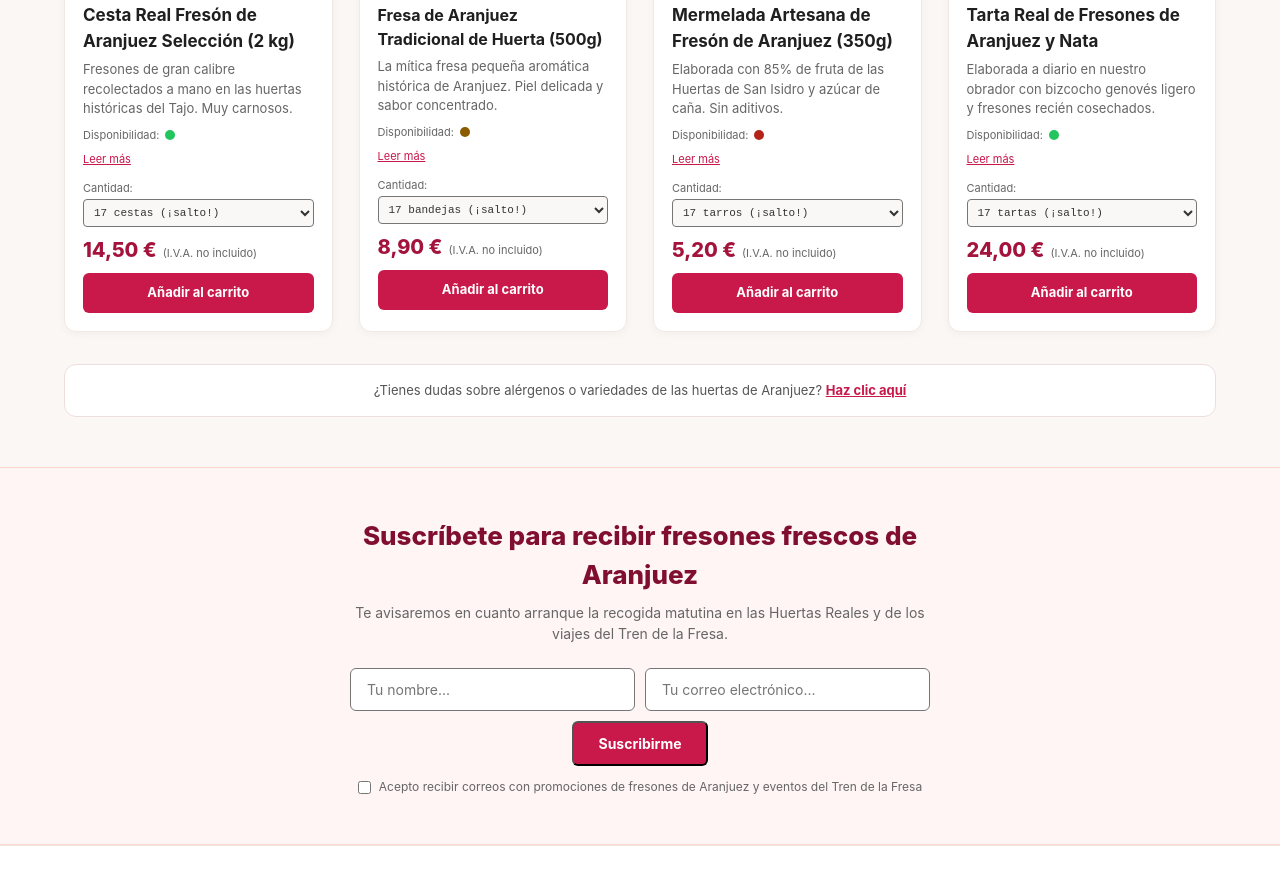
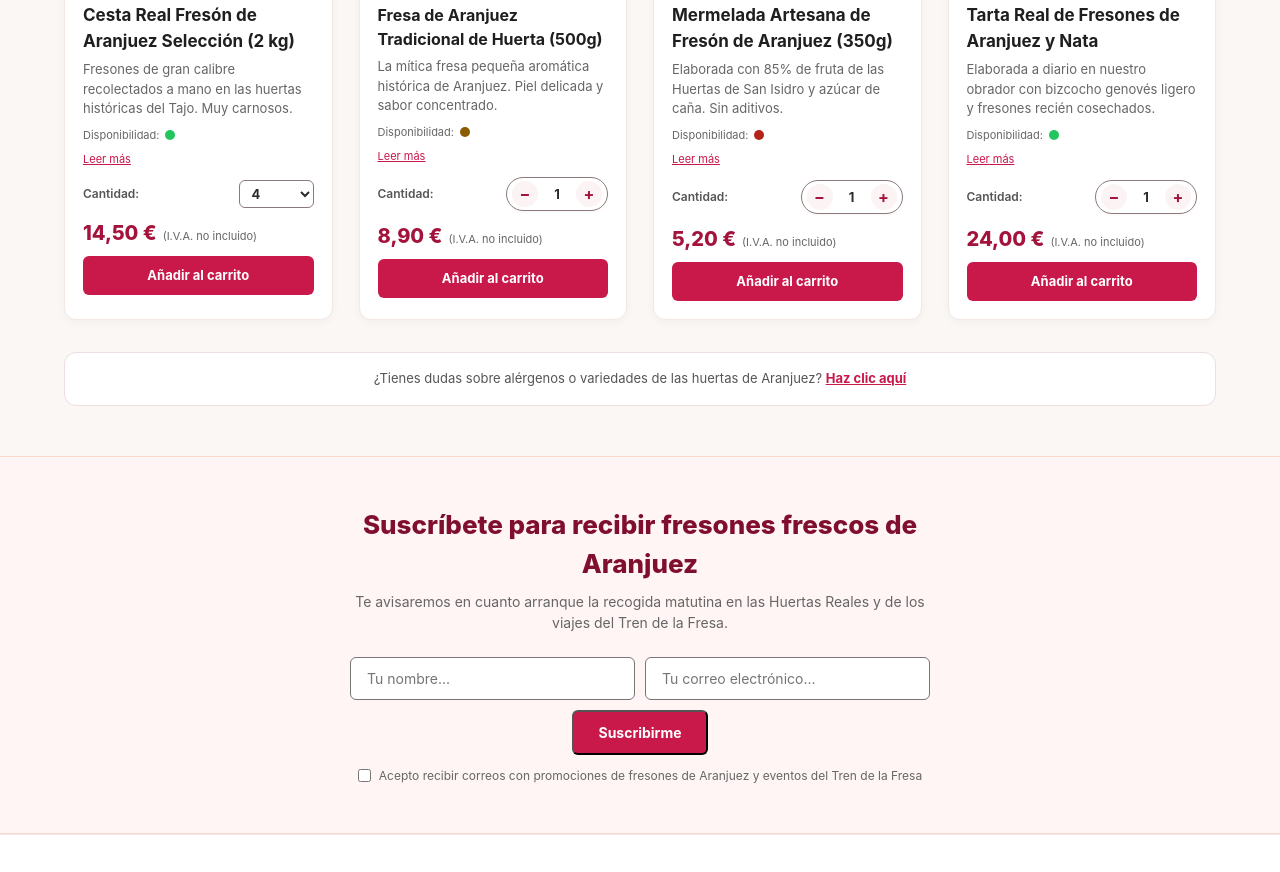
Before and after one commit to MrAceitun0/a11y-workshop, a plain HTML site: page broken/index.html in a window 1280 px wide. Shown: the part 1042-1914 px from the top of the page. Drawn offline with Linux system fonts and the light colour scheme; a script that the page names is missing.

Commit message:
Selector issues

```diff
--- a/broken/index.html
+++ b/broken/index.html
@@ -320,23 +320,96 @@
 
         .qty-row {
             display: flex;
-            flex-direction: column;
-            gap: 3px;
-            font-size: 11px;
-            color: #666666;
-            margin-bottom: 8px;
+            align-items: center;
+            justify-content: space-between;
+            gap: 8px;
+            margin-bottom: 10px;
         }
 
-        .scrambled-select {
-            width: 100%;
-            background: #faf8f7;
-            border: 1px solid #767676;
-            font-size: 11px;
-            padding: 6px;
-            border-radius: 4px;
-            font-family: monospace;
-            color: #333333;
-            outline: none !important;
+        .qty-label {
+            font-size: 12px;
+            font-weight: 600;
+            color: #555555;
+        }
+
+        .qty-select {
+            background: #ffffff;
+            border: 1.5px solid #8c7a7a;
+            border-radius: 6px;
+            padding: 4px 8px;
+            font-size: 13px;
+            font-weight: 700;
+            color: #2b2b2b;
+            cursor: pointer;
+        }
+
+        .qty-select:focus {
+            outline: none;
+        }
+
+        .qty-stepper {
+            display: inline-flex;
+            align-items: center;
+            background: #ffffff;
+            border: 1.5px solid #8c7a7a;
+            border-radius: 24px;
+            padding: 3px 5px;
+            box-shadow: 0 1px 3px rgba(0, 0, 0, 0.04);
+            transition: border-color 0.2s, box-shadow 0.2s;
+        }
+
+        .qty-stepper:focus-within {
+            border-color: #a4133c;
+            box-shadow: 0 0 0 3px rgba(164, 19, 60, 0.15);
+        }
+
+        .qty-btn {
+            display: inline-flex;
+            align-items: center;
+            justify-content: center;
+            width: 26px;
+            height: 26px;
+            border: none;
+            background: #fbf3f4;
+            color: #a4133c;
+            border-radius: 50%;
+            font-size: 16px;
+            font-weight: 700;
+            cursor: pointer;
+            line-height: 1;
+            transition: background 0.15s ease, color 0.15s ease, transform 0.1s ease;
+            user-select: none;
+        }
+
+        .qty-btn:hover {
+            background: #a4133c;
+            color: #ffffff;
+        }
+
+        .qty-btn:active {
+            transform: scale(0.92);
+        }
+
+        .qty-input {
+            width: 38px;
+            border: none;
+            background: transparent;
+            text-align: center;
+            font-size: 13px;
+            font-weight: 700;
+            color: #2b2b2b;
+            padding: 0 2px;
+            -moz-appearance: textfield;
+        }
+
+        .qty-input::-webkit-outer-spin-button,
+        .qty-input::-webkit-inner-spin-button {
+            -webkit-appearance: none;
+            margin: 0;
+        }
+
+        .qty-input:focus {
+            outline: none;
         }
 
         .price-row {
@@ -683,21 +756,18 @@
                     <a href="#detalles" class="more-link">Leer más</a>
 
                     <div class="qty-row">
-                        <span>Cantidad:</span>
-                        <select class="scrambled-select">
-                            <option value="17">17 cestas (¡salto!)</option>
-                            <option value="3">3 cestas</option>
-                            <option value="85">85 cestas</option>
-                            <option value="1">1 cesta (actual)</option>
-                            <option value="9">9 cestas</option>
-                            <option value="0">0 cestas (¡pedido nulo!)</option>
-                            <option value="44">44 cestas</option>
-                            <option value="2">2 cestas</option>
-                            <option value="73">73 cestas</option>
-                            <option value="5">5 cestas</option>
-                            <option value="12">12 cestas</option>
-                            <option value="4">4 cestas</option>
-                            <option value="30">30 cestas</option>
+                        <span class="qty-label">Cantidad:</span>
+                        <select id="qty-cesta" class="qty-select">
+                            <option>4</option>
+                            <option>2</option>
+                            <option>world</option>
+                            <option>12</option>
+                            <option>5</option>
+                            <option>7</option>
+                            <option>7</option>
+                            <option>hello</option>
+                            <option>99</option>
+                            <option>10</option>
                         </select>
                     </div>
 
@@ -706,7 +776,7 @@
                         <span class="tax-notice">(I.V.A. no incluido)</span>
                     </div>
 
-                    <div class="add-to-cart-btn" onclick="anadirAlCarrito('Cesta Real Fresón Aranjuez 2kg')">
+                    <div class="add-to-cart-btn" onclick="anadirAlCarrito('Cesta Real Fresón Aranjuez 2kg', 'qty-cesta')">
                         Añadir al carrito
                     </div>
                 </div>
@@ -729,22 +799,15 @@
                     <a href="#detalles" class="more-link">Leer más</a>
 
                     <div class="qty-row">
-                        <span>Cantidad:</span>
-                        <select class="scrambled-select">
-                            <option value="17">17 bandejas (¡salto!)</option>
-                            <option value="3">3 bandejas</option>
-                            <option value="85">85 bandejas</option>
-                            <option value="1">1 bandeja (actual)</option>
-                            <option value="9">9 bandejas</option>
-                            <option value="0">0 bandejas (¡pedido nulo!)</option>
-                            <option value="44">44 bandejas</option>
-                            <option value="2">2 bandejas</option>
-                            <option value="73">73 bandejas</option>
-                            <option value="5">5 bandejas</option>
-                            <option value="12">12 bandejas</option>
-                            <option value="4">4 bandejas</option>
-                            <option value="30">30 bandejas</option>
-                        </select>
+                        <label for="qty-silvestre" class="qty-label">Cantidad:</label>
+                        <div class="qty-stepper" role="group" aria-label="Selector de cantidad para Fresa Silvestre">
+                            <button type="button" class="qty-btn" onclick="ajustarCantidad('qty-silvestre', -1)"
+                                aria-label="Disminuir cantidad de Fresa Silvestre">−</button>
+                            <input type="number" id="qty-silvestre" class="qty-input" value="1" min="1" max="99"
+                                onchange="validarCantidad(this)" aria-label="Cantidad de Fresa Silvestre">
+                            <button type="button" class="qty-btn" onclick="ajustarCantidad('qty-silvestre', 1)"
+                                aria-label="Aumentar cantidad de Fresa Silvestre">+</button>
+                        </div>
                     </div>
 
                     <div class="price-row">
@@ -752,7 +815,7 @@
                         <span class="tax-notice">(I.V.A. no incluido)</span>
                     </div>
 
-                    <div class="add-to-cart-btn" onclick="anadirAlCarrito('Fresa de Aranjuez Silvestre')">
+                    <div class="add-to-cart-btn" onclick="anadirAlCarrito('Fresa de Aranjuez Silvestre', 'qty-silvestre')">
                         Añadir al carrito
                     </div>
                 </div>
@@ -774,22 +837,15 @@
                     <a href="#detalles" class="more-link">Leer más</a>
 
                     <div class="qty-row">
-                        <span>Cantidad:</span>
-                        <select class="scrambled-select">
-                            <option value="17">17 tarros (¡salto!)</option>
-                            <option value="3">3 tarros</option>
-                            <option value="85">85 tarros</option>
-                            <option value="1">1 tarro (actual)</option>
-                            <option value="9">9 tarros</option>
-                            <option value="0">0 tarros (¡pedido nulo!)</option>
-                            <option value="44">44 tarros</option>
-                            <option value="2">2 tarros</option>
-                            <option value="73">73 tarros</option>
-                            <option value="5">5 tarros</option>
-                            <option value="12">12 tarros</option>
-                            <option value="4">4 tarros</option>
-                            <option value="30">30 tarros</option>
-                        </select>
+                        <label for="qty-mermelada" class="qty-label">Cantidad:</label>
+                        <div class="qty-stepper" role="group" aria-label="Selector de cantidad para Mermelada Artesana">
+                            <button type="button" class="qty-btn" onclick="ajustarCantidad('qty-mermelada', -1)"
+                                aria-label="Disminuir cantidad de Mermelada Artesana">−</button>
+                            <input type="number" id="qty-mermelada" class="qty-input" value="1" min="1" max="99"
+                                onchange="validarCantidad(this)" aria-label="Cantidad de Mermelada Artesana">
+                            <button type="button" class="qty-btn" onclick="ajustarCantidad('qty-mermelada', 1)"
+                                aria-label="Aumentar cantidad de Mermelada Artesana">+</button>
+                        </div>
                     </div>
 
                     <div class="price-row">
@@ -797,7 +853,7 @@
                         <span class="tax-notice">(I.V.A. no incluido)</span>
                     </div>
 
-                    <div class="add-to-cart-btn" onclick="anadirAlCarrito('Mermelada de Fresón de Aranjuez')">
+                    <div class="add-to-cart-btn" onclick="anadirAlCarrito('Mermelada de Fresón de Aranjuez', 'qty-mermelada')">
                         Añadir al carrito
                     </div>
                 </div>
@@ -819,22 +875,15 @@
                     <a href="#detalles" class="more-link">Leer más</a>
 
                     <div class="qty-row">
-                        <span>Cantidad:</span>
-                        <select class="scrambled-select">
-                            <option value="17">17 tartas (¡salto!)</option>
-                            <option value="3">3 tartas</option>
-                            <option value="85">85 tartas</option>
-                            <option value="1">1 tarta (actual)</option>
-                            <option value="9">9 tartas</option>
-                            <option value="0">0 tartas (¡pedido nulo!)</option>
-                            <option value="44">44 tartas</option>
-                            <option value="2">2 tartas</option>
-                            <option value="73">73 tartas</option>
-                            <option value="5">5 tartas</option>
-                            <option value="12">12 tartas</option>
-                            <option value="4">4 tartas</option>
-                            <option value="30">30 tartas</option>
-                        </select>
+                        <label for="qty-tarta" class="qty-label">Cantidad:</label>
+                        <div class="qty-stepper" role="group" aria-label="Selector de cantidad para Tarta Real">
+                            <button type="button" class="qty-btn" onclick="ajustarCantidad('qty-tarta', -1)"
+                                aria-label="Disminuir cantidad de Tarta Real">−</button>
+                            <input type="number" id="qty-tarta" class="qty-input" value="1" min="1" max="99"
+                                onchange="validarCantidad(this)" aria-label="Cantidad de Tarta Real">
+                            <button type="button" class="qty-btn" onclick="ajustarCantidad('qty-tarta', 1)"
+                                aria-label="Aumentar cantidad de Tarta Real">+</button>
+                        </div>
                     </div>
 
                     <div class="price-row">
@@ -842,7 +891,7 @@
                         <span class="tax-notice">(I.V.A. no incluido)</span>
                     </div>
 
-                    <div class="add-to-cart-btn" onclick="anadirAlCarrito('Tarta Real de Fresones de Aranjuez')">
+                    <div class="add-to-cart-btn" onclick="anadirAlCarrito('Tarta Real de Fresones de Aranjuez', 'qty-tarta')">
                         Añadir al carrito
                     </div>
                 </div>
@@ -993,11 +1042,37 @@
             }
         }
 
-        function anadirAlCarrito(nombreProducto) {
-            carritoContador++;
+        function ajustarCantidad(inputId, delta) {
+            const input = document.getElementById(inputId);
+            if (!input) return;
+            let val = parseInt(input.value, 10) || 1;
+            val = Math.max(1, Math.min(99, val + delta));
+            input.value = val;
+        }
+
+        function validarCantidad(input) {
+            let val = parseInt(input.value, 10);
+            if (isNaN(val) || val < 1) {
+                input.value = 1;
+            } else if (val > 99) {
+                input.value = 99;
+            } else {
+                input.value = val;
+            }
+        }
+
+        function anadirAlCarrito(nombreProducto, inputId) {
+            let cantidad = 1;
+            if (inputId) {
+                const input = document.getElementById(inputId);
+                if (input) {
+                    cantidad = parseInt(input.value, 10) || 1;
+                }
+            }
+            carritoContador += cantidad;
             const counterEl = document.getElementById('cart-counter');
             if (counterEl) counterEl.textContent = carritoContador;
-            mostrarToast('🍓 ' + nombreProducto + ' añadido al carrito');
+            mostrarToast('🍓 ' + (cantidad > 1 ? cantidad + 'x ' : '') + nombreProducto + ' añadido al carrito');
         }
 
         function mostrarCarrito() {
```
